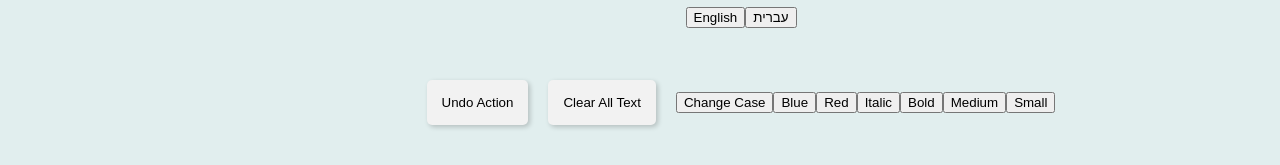
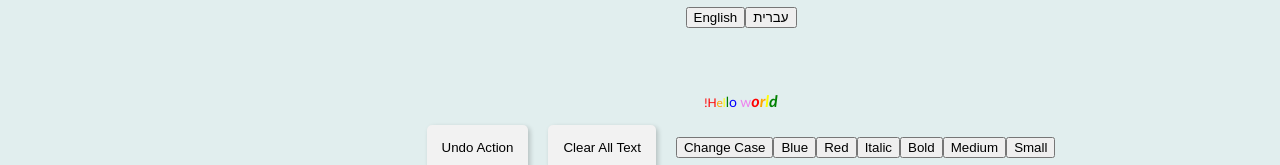
Before and after one commit to saratamar100/TextEditorProject, a React (Create React App) app: page / in a window 1280 px wide. Shown: the part 207-372 px from the top of the page. Built offline with nearby package versions, Linux system fonts and the light colour scheme.

Commit message:
display2

```diff
--- /dev/null
+++ b/src/displayarea2.js
@@ -0,0 +1,27 @@
+import React, { Component } from "react";
+
+class DisplayArea2 extends Component {
+  render() {
+    const { text } = this.props;
+    const styles = [];
+
+    // Create an array of styled span elements for each character in the text
+    for (let i = 0; i < text.length; i++) {
+      const charStyle = {
+        color: this.props.colors[i % this.props.colors.length],
+        fontStyle: this.props.fontStyles[i % this.props.fontStyles.length],
+        fontSize: this.props.fontSizes[i % this.props.fontSizes.length],
+        fontWeight: this.props.fontWeights[i % this.props.fontWeights.length],
+      };
+      styles.push(
+        <span key={i} style={charStyle}>
+          {text.charAt(i)}
+        </span>
+      );
+    }
+
+    return <div>{styles}</div>;
+  }
+}
+
+export default DisplayArea2;
--- a/src/texteditor.js
+++ b/src/texteditor.js
@@ -4,6 +4,7 @@ import LanguageSelector from "./languageselector";
 import DisplayArea from "./displayarea";
 import FormattingOptions from "./formattingoptions";
 import Keyboard from "./keyboard";
+import DisplayArea2 from "./displayarea2";
 
 class TextEditor extends Component {
   state = {
@@ -127,6 +128,62 @@ class TextEditor extends Component {
             fontWeight={this.state.fontWeight}
           />
         </div>
+        <DisplayArea2
+          text="Hello world!"
+          colors={[
+            "red",
+            "orange",
+            "yellow",
+            "green",
+            "blue",
+            "indigo",
+            "violet",
+            "red",
+            "orange",
+            "yellow",
+            "green",
+          ]}
+          fontStyles={[
+            "normal",
+            "normal",
+            "normal",
+            "normal",
+            "normal",
+            "normal",
+            "normal",
+            "italic",
+            "italic",
+            "italic",
+            "italic",
+          ]}
+          fontSizes={[
+            "12px",
+            "12px",
+            "12px",
+            "14px",
+            "14px",
+            "14px",
+            "14px",
+            "16px",
+            "16px",
+            "16px",
+            "16px",
+          ]}
+          fontWeights={[
+            "normal",
+            "normal",
+            "normal",
+            "normal",
+            "normal",
+            "normal",
+            "normal",
+            "bold",
+            "bold",
+            "bold",
+            "bold",
+          ]}
+        />
+
         <div className="FormattingOptionsContainer">
           <FormattingOptions
             changeFontSize={this.handleChangeFontSize}
```
